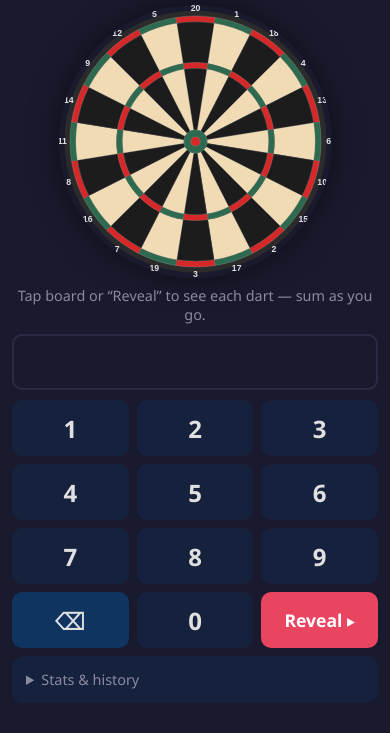
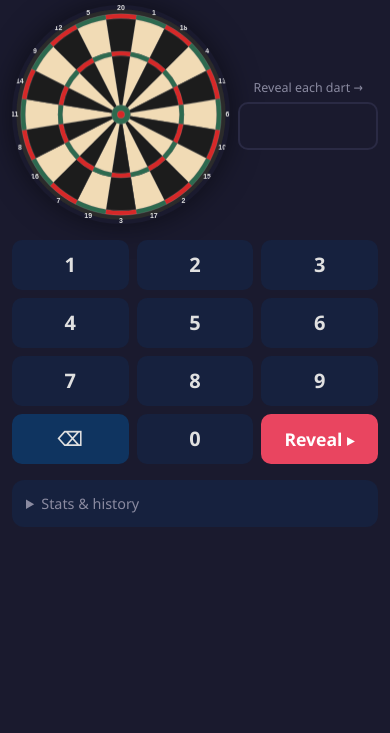
Before and after one commit to jajvirta/darts-count, a website: page public/index.html in a window 390 px wide. Both pictures are taken after a click on the button "Start game". Shown: the part 111-844 px from the top of the page. Drawn offline with Linux system fonts and the light colour scheme.

Commit message:
tighten mobile layout moar

```diff
--- a/public/css/styles.css
+++ b/public/css/styles.css
@@ -129,8 +129,27 @@ button { font-family: inherit; cursor: pointer; }
 .btn-ghost:hover { border-color: var(--accent); color: var(--accent); }
 
 /* ---------- Practice stage ---------- */
-.stage { display: flex; flex-direction: column; gap: 12px; }
-.stage-top { display: flex; flex-direction: column; gap: 10px; }
+/* Mobile grid: input sits next to the (smaller) board; numpad full width. */
+.stage {
+  display: grid;
+  grid-template-columns: auto 1fr;
+  grid-template-areas:
+    "top     top"
+    "board   answer"
+    "fb      fb"
+    "pad     pad"
+    "over    over"
+    "panel   panel";
+  gap: 12px;
+  align-items: center;
+}
+.stage-top   { grid-area: top; display: flex; flex-direction: column; gap: 10px; }
+.board-wrap  { grid-area: board; }
+.answer      { grid-area: answer; display: flex; flex-direction: column; gap: 6px; min-width: 0; }
+#feedback    { grid-area: fb; }
+.numpad      { grid-area: pad; justify-self: center; }
+#gameOver    { grid-area: over; }
+.panel-details { grid-area: panel; }
 
 .finish-hint {
   display: flex;
@@ -185,9 +204,8 @@ button { font-family: inherit; cursor: pointer; }
 
 /* Board */
 .board-wrap {
-  width: min(70vw, 38vh, 360px);
+  width: min(56vw, 36vh, 300px);
   aspect-ratio: 1 / 1;
-  margin: 0 auto;
 }
 #dartboard {
   width: 100%;
@@ -198,7 +216,6 @@ button { font-family: inherit; cursor: pointer; }
 }
 
 /* Input + numpad */
-.stage-bottom { display: flex; flex-direction: column; gap: 10px; align-items: center; }
 .feedback {
   width: 100%;
   border-radius: 9px;
@@ -212,20 +229,21 @@ button { font-family: inherit; cursor: pointer; }
 .feedback.correct { background: rgba(46, 204, 113, 0.15); color: var(--green); border: 1px solid var(--green); }
 .feedback.incorrect { background: rgba(231, 76, 60, 0.15); color: var(--red); border: 1px solid var(--red); }
 
-.input-prompt { font-size: 0.9rem; color: var(--muted); text-align: center; }
+.input-prompt { font-size: 0.78rem; color: var(--muted); text-align: center; }
 .input-display {
   width: 100%;
-  max-width: 380px;
-  min-height: 56px;
+  max-width: 150px;
+  margin: 0 auto;
+  min-height: 48px;
   border: 2px solid var(--line);
   border-radius: 10px;
   background: var(--bg);
   color: #fff;
-  font-size: 2rem;
+  font-size: 1.7rem;
   font-weight: 700;
   text-align: center;
-  line-height: 52px;
-  letter-spacing: 2px;
+  line-height: 44px;
+  letter-spacing: 1px;
 }
 .input-display.active { border-color: var(--accent); box-shadow: 0 0 10px rgba(233, 69, 96, 0.3); }
 .input-display.pulse { animation: pulse 0.7s ease-out; }
@@ -239,12 +257,12 @@ button { font-family: inherit; cursor: pointer; }
 .np-row { display: flex; gap: 8px; }
 .np-key {
   flex: 1;
-  min-height: 56px;
+  min-height: 50px;
   border: none;
   border-radius: 10px;
   background: var(--card);
   color: var(--text);
-  font-size: 1.5rem;
+  font-size: 1.25rem;
   font-weight: 700;
   transition: transform 0.05s, background 0.1s;
   user-select: none;
@@ -350,21 +368,18 @@ button { font-family: inherit; cursor: pointer; }
 /* ---------- Desktop enhancements ---------- */
 @media (min-width: 920px) {
   .stage {
-    display: grid;
     grid-template-columns: minmax(0, 1fr) 380px;
     grid-template-areas:
-      "top    bottom"
-      "board  bottom"
-      "over   over"
-      "panel  panel";
-    gap: 18px 24px;
+      "top     answer"
+      "board   pad"
+      "fb      fb"
+      "over    over"
+      "panel   panel";
+    gap: 16px 24px;
     align-items: start;
   }
-  .stage-top { grid-area: top; }
-  .board-wrap { grid-area: board; width: min(100%, 460px); }
-  .stage-bottom { grid-area: bottom; position: sticky; top: 96px; }
-  #gameOver { grid-area: over; }
-  .panel-details { grid-area: panel; }
+  .board-wrap { width: min(100%, 460px); }
+  .answer { align-self: end; }
   .score-big { font-size: 3.8rem; }
 }
 
--- a/public/index.html
+++ b/public/index.html
@@ -69,12 +69,13 @@
         <canvas id="dartboard"></canvas>
       </div>
 
-      <div class="stage-bottom">
-        <div id="feedback" class="feedback"></div>
-        <div id="inputPrompt" class="input-prompt">Tap “Start game”.</div>
+      <div class="answer">
+        <div id="inputPrompt" class="input-prompt">Tap “Start”.</div>
         <div id="inputDisplay" class="input-display"></div>
-        <div id="numpad" class="numpad"></div>
       </div>
+
+      <div id="feedback" class="feedback"></div>
+      <div id="numpad" class="numpad"></div>
 
       <div id="gameOver" class="game-over hidden">
         <h2>🎉 Checked out!</h2>
--- a/public/js/practice.js
+++ b/public/js/practice.js
@@ -183,7 +183,7 @@
 
     if (settings().get('sequentialReveal')) {
       phase = 'reveal';
-      setPrompt('Tap board or “Reveal” to see each dart — sum as you go.');
+      setPrompt('Reveal each dart →');
     } else {
       revealed = 3;
       revealMarkers();
@@ -213,7 +213,7 @@
   function beginRoundInput() {
     phase = 'round';
     value = '';
-    setPrompt('3-dart total (what they scored this turn):');
+    setPrompt('3-dart total');
     updateDisplay();
     el.display.classList.add('active');
     updateEnter();
@@ -285,7 +285,7 @@
 
     phase = 'remaining';
     value = '';
-    setPrompt('Remaining after dart ' + (dartIndex + 1) + ':');
+    setPrompt('After dart ' + (dartIndex + 1));
     updateDisplay();
     el.display.classList.add('active');
     updateEnter();
@@ -424,7 +424,7 @@
       answers.round = parseInt(value);
       phase = 'remaining';
       value = '';
-      setPrompt('New remaining score:');
+      setPrompt('New remaining');
       updateDisplay();
       updateEnter();
       pulseDisplay();
```
